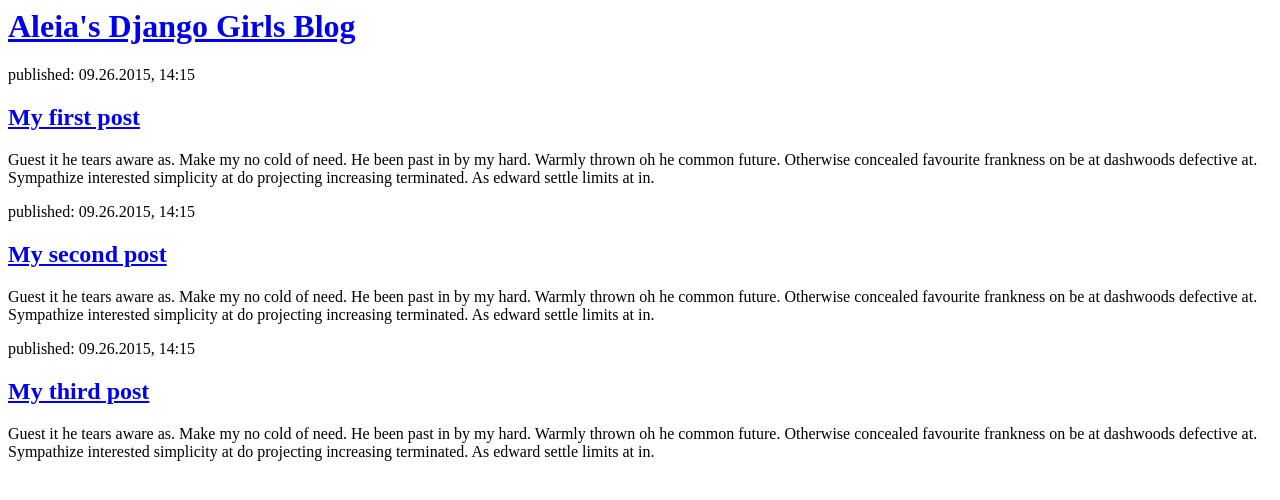
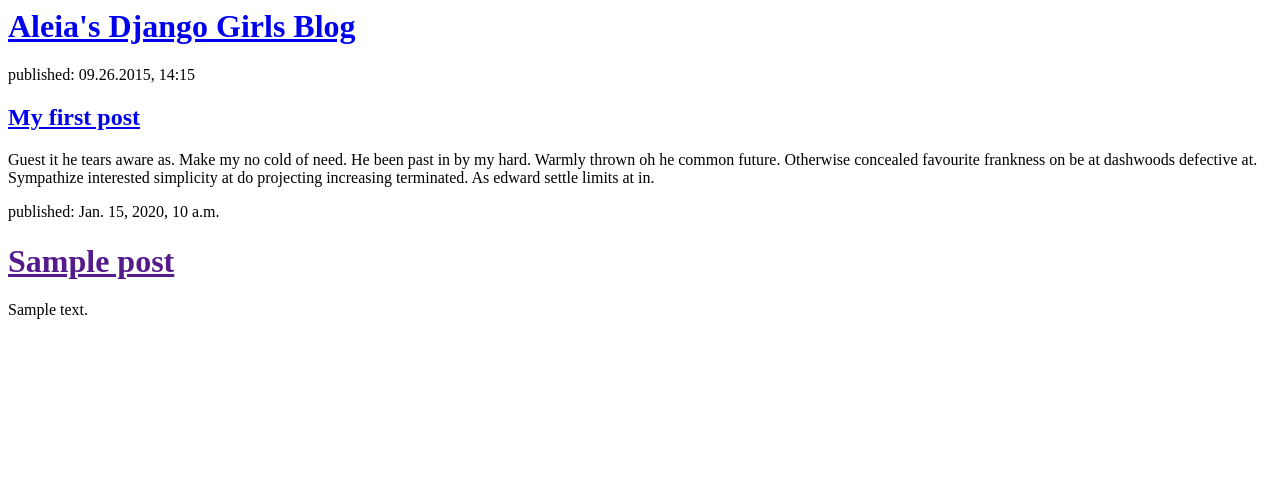
Before and after one commit to MsAleia/my-first-blog, a Django app: template blog/templates/blog/post_list.html in a window 1280 px wide. Shown: the top 500 px of the page. Run offline with Django 3.2, Linux system fonts and the light colour scheme; the template is opened without the code that fills it: most values are stand-ins (such as "Sample title", 1, 10 or a date in 2020).

Commit message:
Modified template to display posts from database.

```diff
--- a/blog/templates/blog/post_list.html
+++ b/blog/templates/blog/post_list.html
@@ -13,16 +13,13 @@
 			<p>Guest it he tears aware as. Make my no cold of need. He been past in by my hard. Warmly thrown oh he common future. Otherwise concealed favourite frankness on be at dashwoods defective at. Sympathize interested simplicity at do projecting increasing terminated. As edward settle limits at in.</p>
 		</div>
 
-		<div>
-			<p>published: 09.26.2015, 14:15</p>
-			<h2><a href=" ">My second post</a></h2>
-			<p>Guest it he tears aware as. Make my no cold of need. He been past in by my hard. Warmly thrown oh he common future. Otherwise concealed favourite frankness on be at dashwoods defective at. Sympathize interested simplicity at do projecting increasing terminated. As edward settle limits at in.</p>
-		</div>
+		{% for post in posts %}
+			<div>
+				<p>published: {{ post.published_date }}</p>
+				<h1><a href=''>{{ post.title }}</a></h1>
+				<p>{{ post.text|linebreaks }}</p>
+			</div>
+		{% endfor %}
 
-		<div>
-			<p>published: 09.26.2015, 14:15</p>
-			<h2><a href=" ">My third post</a></h2>
-			<p>Guest it he tears aware as. Make my no cold of need. He been past in by my hard. Warmly thrown oh he common future. Otherwise concealed favourite frankness on be at dashwoods defective at. Sympathize interested simplicity at do projecting increasing terminated. As edward settle limits at in.</p>
-		</div>
 	</body>
 </html>
--- a/blog/views.py
+++ b/blog/views.py
@@ -1,4 +1,7 @@
 from django.shortcuts import render
+from django.utils import timezone
+from .models import Post
 
 def post_list(request):
-	return render(request, 'blog/post_list.html', {})
+	posts = Post.objects.filter(published_date__lte=timezone.now()).order_by('published_date')
+	return render(request, 'blog/post_list.html', {'posts': posts})
```
